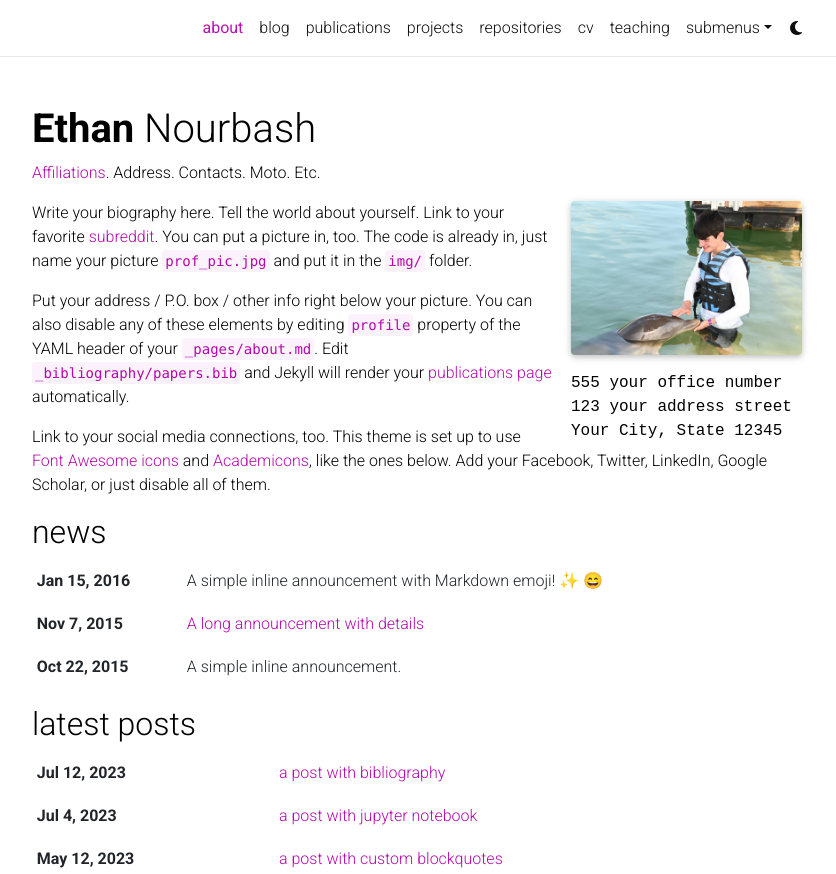
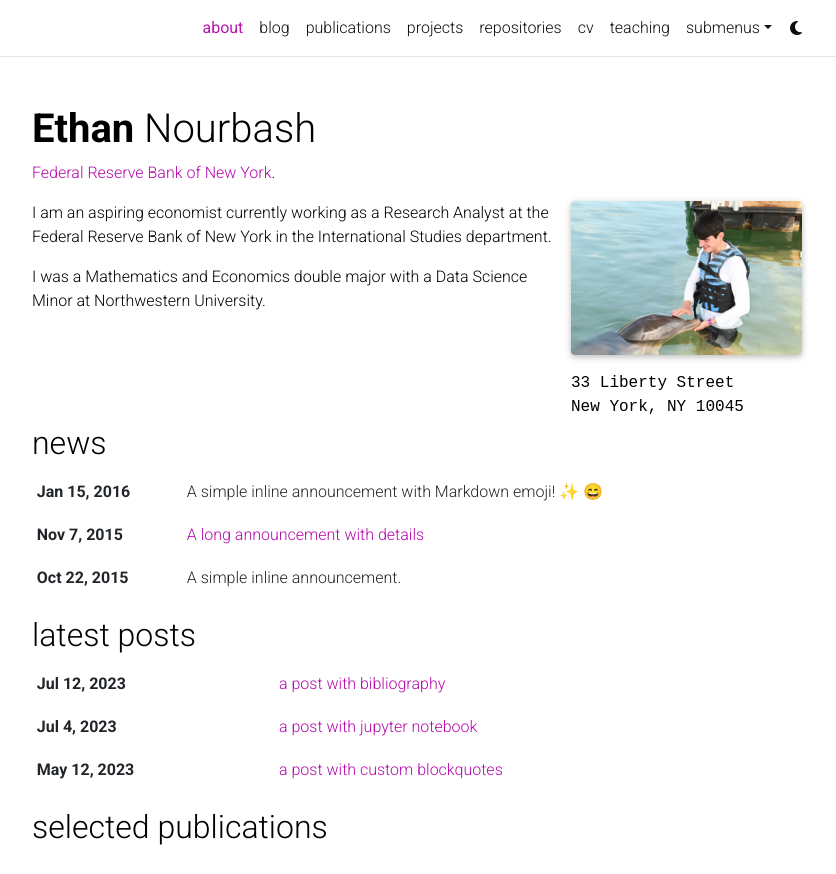
Before and after one commit to enourb/enourb.github.io, a Jekyll site: the page built from _pages/about.md, in a window 1280 px wide and 1252 px high, cut to the strip 0-874 px from the top of the window. Shown: the whole strip, without its empty margins (223-1059 px from the left). Built offline with Jekyll 4.4.1, drawn with Linux system fonts in a browser that asks for light colours; full-size pictures stand in for the smaller copies a plugin makes; emoji names are drawn with the system emoji font; comment, search, counter and statistics services are not loaded; a style sheet for code colours, icons or effects is not loaded.

```diff
--- a/_pages/about.md
+++ b/_pages/about.md
@@ -2,16 +2,15 @@
 layout: about
 title: about
 permalink: /
-subtitle: <a href='#'>Affiliations</a>. Address. Contacts. Moto. Etc.
+subtitle: <a href='https://www.newyorkfed.org/'>Federal Reserve Bank of New York</a>.
 
 profile:
   align: right
   image: prof_pic.jpg
   image_circular: false # crops the image to make it circular
   address: >
-    <p>555 your office number</p>
-    <p>123 your address street</p>
-    <p>Your City, State 12345</p>
+    <p>33 Liberty Street</p>
+    <p>New York, NY 10045</p>
 
 news: true  # includes a list of news items
 latest_posts: true  # includes a list of the newest posts
@@ -19,8 +18,6 @@
 social: true  # includes social icons at the bottom of the page
 ---
 
-Write your biography here. Tell the world about yourself. Link to your favorite [subreddit](http://reddit.com). You can put a picture in, too. The code is already in, just name your picture `prof_pic.jpg` and put it in the `img/` folder.
+I am an aspiring economist currently working as a Research Analyst at the Federal Reserve Bank of New York in the International Studies department.
 
-Put your address / P.O. box / other info right below your picture. You can also disable any of these elements by editing `profile` property of the YAML header of your `_pages/about.md`. Edit `_bibliography/papers.bib` and Jekyll will render your [publications page](/al-folio/publications/) automatically.
-
-Link to your social media connections, too. This theme is set up to use [Font Awesome icons](http://fortawesome.github.io/Font-Awesome/) and [Academicons](https://jpswalsh.github.io/academicons/), like the ones below. Add your Facebook, Twitter, LinkedIn, Google Scholar, or just disable all of them.
+I was a Mathematics and Economics double major with a Data Science Minor at Northwestern University.
```
